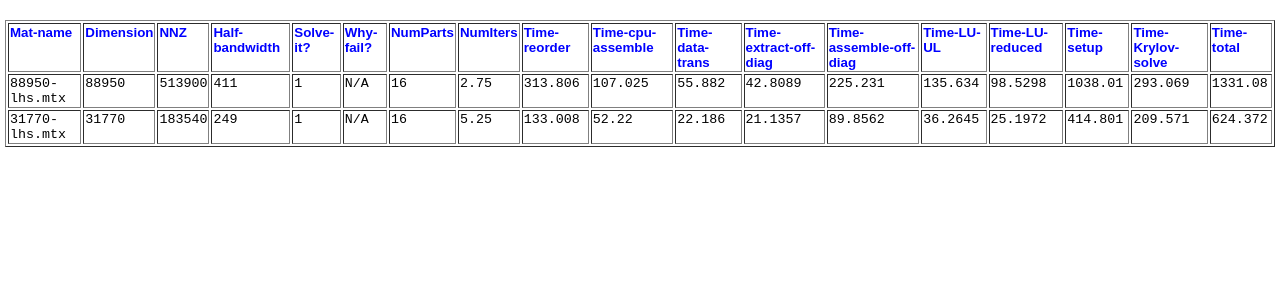
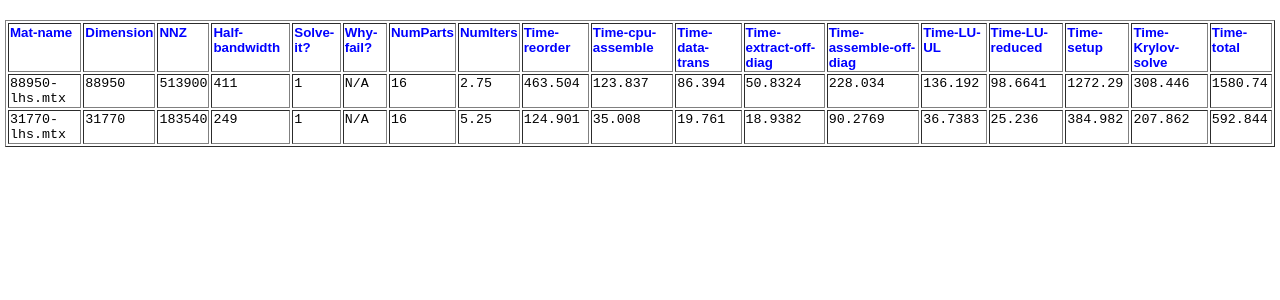
Before and after one commit to spikegpu/spikegpu.github.io, a Jekyll site: the page nightly_build/2013_10_11_results.html, which Jekyll copies as it is, in a window 1280 px wide. Shown: the top 300 px of the page. Built offline with Jekyll 4.4.1, drawn with Linux system fonts in a browser that asks for light colours; Markdown is read by kramdown in place of the engine named in the settings.

Commit message:
Nightly build on day 10_11_2013 (month_day_year)

```diff
--- a/nightly_build/2013_10_11_results.html
+++ b/nightly_build/2013_10_11_results.html
@@ -268,34 +268,34 @@ text-align: center;
 <p>2.75</p>
 </td>
 <td style="border-style: inset;">
-<p>313.806</p>
+<p>463.504</p>
 </td>
 <td style="border-style: inset;">
-<p>107.025</p>
+<p>123.837</p>
 </td>
 <td style="border-style: inset;">
-<p>55.882</p>
+<p>86.394</p>
 </td>
 <td style="border-style: inset;">
-<p>42.8089</p>
+<p>50.8324</p>
 </td>
 <td style="border-style: inset;">
-<p>225.231</p>
+<p>228.034</p>
 </td>
 <td style="border-style: inset;">
-<p>135.634</p>
+<p>136.192</p>
 </td>
 <td style="border-style: inset;">
-<p>98.5298</p>
+<p>98.6641</p>
 </td>
 <td style="border-style: inset;">
-<p>1038.01</p>
+<p>1272.29</p>
 </td>
 <td style="border-style: inset;">
-<p>293.069</p>
+<p>308.446</p>
 </td>
 <td style="border-style: inset;">
-<p>1331.08</p>
+<p>1580.74</p>
 </td>
 </tr>
 <tr valign=top>
@@ -324,34 +324,34 @@ text-align: center;
 <p>5.25</p>
 </td>
 <td style="border-style: inset;">
-<p>133.008</p>
+<p>124.901</p>
 </td>
 <td style="border-style: inset;">
-<p>52.22</p>
+<p>35.008</p>
 </td>
 <td style="border-style: inset;">
-<p>22.186</p>
+<p>19.761</p>
 </td>
 <td style="border-style: inset;">
-<p>21.1357</p>
+<p>18.9382</p>
 </td>
 <td style="border-style: inset;">
-<p>89.8562</p>
+<p>90.2769</p>
 </td>
 <td style="border-style: inset;">
-<p>36.2645</p>
+<p>36.7383</p>
 </td>
 <td style="border-style: inset;">
-<p>25.1972</p>
+<p>25.236</p>
 </td>
 <td style="border-style: inset;">
-<p>414.801</p>
+<p>384.982</p>
 </td>
 <td style="border-style: inset;">
-<p>209.571</p>
+<p>207.862</p>
 </td>
 <td style="border-style: inset;">
-<p>624.372</p>
+<p>592.844</p>
 </td>
 </tr>
 </table>
```
Also changed, not shown: nightly_build/index.md (+2 -0 lines).
